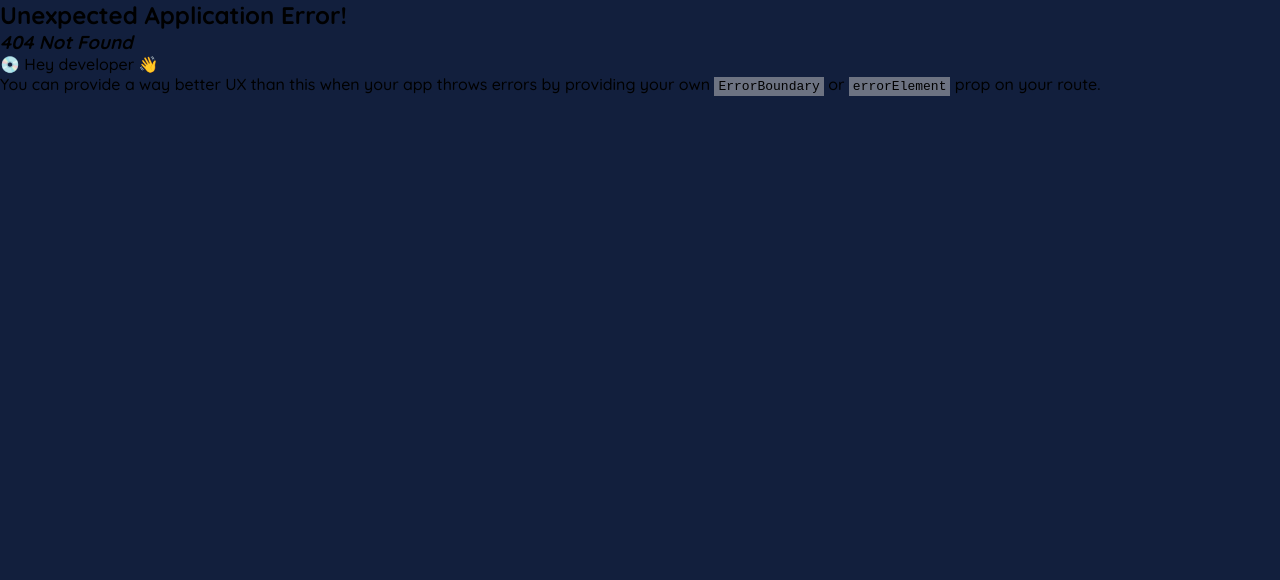
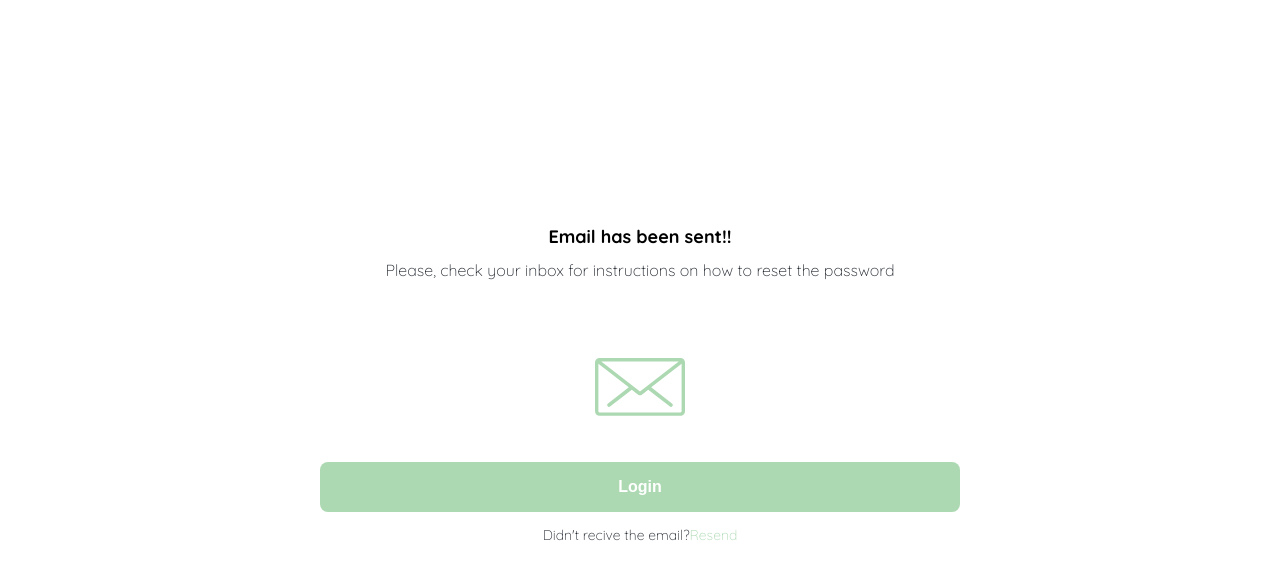
Before and after one commit to juaNgarci13/HyperBlog, a React (Create React App) app: page /SendEmail in a window 1280 px wide. Before the commit this address had no page. Shown: the top 580 px of the page. Built offline with nearby package versions, Linux system fonts and the light colour scheme.

Commit message:
Please enter the commit message for your changes. Lines starting

```diff
--- a/src/App.js
+++ b/src/App.js
@@ -14,6 +14,7 @@ import Posisionamiento from "./components/FrontEnd_Course/Posisionamiento";
 import Zindex from "./components/FrontEnd_Course/Zindex";
 import CssUsados from "./components/FrontEnd_Course/CssUsados";
 import Index from "./components/Practise_FrontEnd";
+import SendEmail from "./components/Practise_FrontEnd/SendEmail";
 
 const router = createBrowserRouter([
   {
@@ -68,6 +69,10 @@ const router = createBrowserRouter([
     path: "/PractiseFrondEnd",
     element: <Index />,
   },
+  {
+    path: "/SendEmail",
+    element: <SendEmail />,
+  },
 ]);
 
 function App() {
--- /dev/null
+++ b/src/components/Practise_FrontEnd/SendEmail.js
@@ -0,0 +1,51 @@
+import React from "react";
+import "./styles.css";
+
+// logos
+import logo1 from "./logos/logo_yard_sale.svg";
+// Icons
+import Icon_Email from "./icons/email.svg";
+
+function SendEmail() {
+  return (
+    <body className="body_PF">
+      <div className="Email">
+        <div className="email-container">
+          <img className="logo-login" src={logo1} alt="logo" />
+          <h1 className="title">Email has been sent!!</h1>
+          <p className="sub-title">
+            Please, check your inbox for instructions on how to reset the
+            password
+          </p>
+          <div className="email-image">
+            <img className="" src={Icon_Email} alt="" />
+          </div>
+          <input
+            className="primary-button input-confirm"
+            type="submit"
+            value="Login"
+            formAction="/"
+          />
+          <p className="request-email">
+            <span>Didn't recive the email?</span>
+            <a href="/">Resend</a>
+          </p>
+        </div>
+      </div>
+    </body>
+  );
+}
+
+export default SendEmail;
+
+{
+  /* <div className="login">
+  <div className="form-container">
+    <img className="logo-login" src={logo1} alt="logo" />
+    <h1 className="title">Email has been sent!!</h1>
+    <p className="sub-title">
+      Please, check your inbox for instructions on how to reset the password
+    </p>
+  </div>
+</div>; */
+}
--- a/src/components/Practise_FrontEnd/styles.css
+++ b/src/components/Practise_FrontEnd/styles.css
@@ -17,6 +17,8 @@
 
 .body_PF{
     background-color: #fff;
+    width: 100%;
+    height: 100vh;
 }
 
 .login{
@@ -98,3 +100,43 @@
         display: block;
     }
 }
+
+/*! EMAIL */
+
+.Email{
+    width: 100%;
+    height: 100%;
+    display: grid;
+    place-items: center;
+}
+
+.email-container{
+    background-color: var(--White);
+    display: grid;
+    grid-template-rows:auto 1fr auto ;
+    width: 50%;
+}
+
+.email-image{
+    width: 100%;
+    height: 150px;
+    display: grid;
+    place-items: center;
+}
+
+
+.request-email{
+    color: var(--dark);
+    font-size: var(--sm);
+    font-weight: 300;
+    margin-top: 0;
+    margin-bottom: 32px;
+    text-align: center;
+    font-weight: 300px;
+/* top,  rigth, button, left*/
+}
+
+.request-email a{
+    text-decoration: none;
+    color:var(--hospital-green);
+}
```
